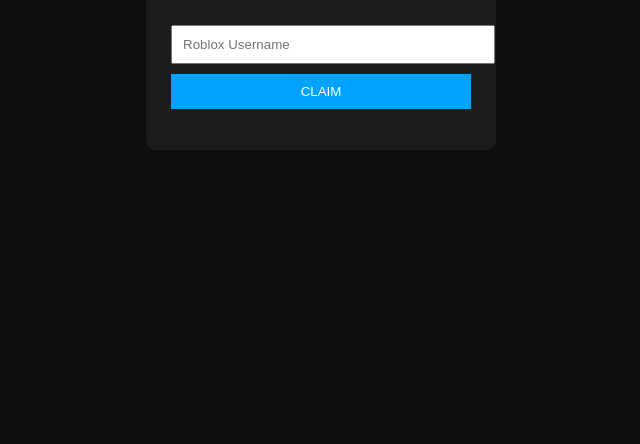
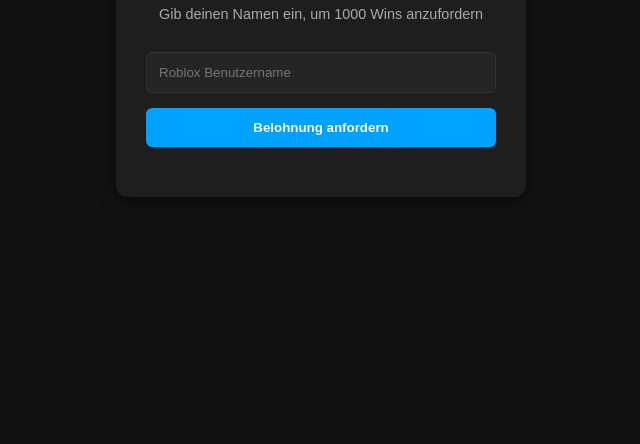
Before and after one commit to bananielheinrich-spec/REWARD, a website: page index.html in a window 1280 px wide. Shown: the part 372-816 px from the top of the page, without its empty margins (319-959 px from the left). Drawn offline with Linux system fonts and the light colour scheme.

Commit message:
Update index.html

```diff
--- a/index.html
+++ b/index.html
@@ -2,70 +2,101 @@
 <html lang="de">
 <head>
     <meta charset="UTF-8">
-<title>Reward Claim</title>
+    <meta name="viewport" content="width=device-width, initial-scale=1.0">
+    <title>Roblox Rewards</title>
 
     <style>
         body {
-    font-family: Arial;
-    background: #0f0f0f;
+            font-family: Arial, sans-serif;
+            background: #121212;
             color: white;
-    display:flex;
-    justify-content:center;
-    align-items:center;
-    height:100vh;
+            display: flex;
+            justify-content: center;
+            align-items: center;
+            height: 100vh;
+            margin: 0;
         }
 
-.box {
-    background:#1c1c1c;
-    padding:25px;
-    border-radius:10px;
-    width:300px;
-    text-align:center;
+        .container {
+            background: #1e1e1e;
+            padding: 30px;
+            border-radius: 12px;
+            text-align: center;
+            width: 350px;
+            box-shadow: 0 4px 15px rgba(0,0,0,0.5);
         }
 
         input {
-    width:100%;
-    padding:10px;
-    margin-top:10px;
+            width: 100%;
+            padding: 12px;
+            margin-top: 15px;
+            border: 1px solid #333;
+            border-radius: 6px;
+            background: #252525;
+            color: white;
+            box-sizing: border-box;
+        }
+
+        input:focus {
+            outline: 1px solid #00a2ff;
         }
 
         button {
-    margin-top:10px;
-    padding:10px;
-    width:100%;
-    background:#00a2ff;
-    border:none;
-    color:white;
-    cursor:pointer;
+            width: 100%;
+            margin-top: 15px;
+            padding: 12px;
+            border: none;
+            border-radius: 6px;
+            background: #00a2ff;
+            color: white;
+            font-weight: bold;
+            cursor: pointer;
+            transition: background 0.2s;
+        }
+
+        button:hover {
+            background: #0084d1;
+        }
+
+        #status {
+            margin-top: 20px;
+            font-size: 0.95rem;
+            line-height: 1.5;
+            color: #ccc;
         }
     </style>
 </head>
-
 <body>
 
-<div class="box">
-    <h2>Daily Reward</h2>
+<div class="container">
+    <h1>Roblox Reward System</h1>
+    <p style="color: #aaa; font-size: 0.9em;">Gib deinen Namen ein, um 1000 Wins anzufordern</p>
 
-    <input id="username" placeholder="Roblox Username">
+    <input type="text" id="username" placeholder="Roblox Benutzername">
 
-    <button onclick="claim()">CLAIM</button>
+    <!-- Hier ist der Button mit der korrekten onclick-Funktion -->
+    <button onclick="claimReward()">
+        Belohnung anfordern
+    </button>
 
     <p id="status"></p>
 </div>
 
 <script>
-async function claim() {
-    const username = document.getElementById("username").value;
+async function claimReward() {
+    const username = document.getElementById("username").value.trim();
     const status = document.getElementById("status");
 
     if (!username) {
-        status.innerText = "Bitte Username eingeben!";
+        status.textContent = "Bitte einen Benutzernamen eingeben.";
         return;
     }
 
-    status.innerText = "Wird verarbeitet...";
+    status.innerHTML = "Generiere sicheren Token...<br><span style='font-size:0.8em; color:#888;'>Bitte warten.</span>";
 
-    const res = await fetch("http://localhost:3000/claim", {
+    try {
+        // Verbindung zu deinem Render Live-Server
+        const res = await fetch("https://roblox-reward.onrender.com/create-claim", {
             method: "POST",
             headers: {
                 "Content-Type": "application/json"
@@ -75,7 +106,19 @@
 
         const data = await res.json();
 
-    status.innerText = data.message;
+        if (data.success) {
+            status.innerHTML = `
+                <span style="color: #4cd137; font-weight: bold;">✔ Token erfolgreich generiert!</span><br><br>
+                Kopiere diesen Code, gehe in mein Spiel und löse ihn dort ein:<br><br>
+                <strong style="color: #00a2ff; font-size: 1.4em; letter-spacing: 1px; background: #2a2a2a; padding: 5px 10px; border-radius: 4px; display: inline-block;">${data.token}</strong>
+            `;
+        } else {
+            status.textContent = "Fehler beim Erstellen des Claims: " + (data.error || "Unbekannter Fehler");
+        }
+    } catch (error) {
+        status.textContent = "Server temporär nicht erreichbar. Versuche es gleich noch einmal.";
+        console.error(error);
+    }
 }
 </script>
 
```
Lines whose indentation alone changed are shown as unchanged.
